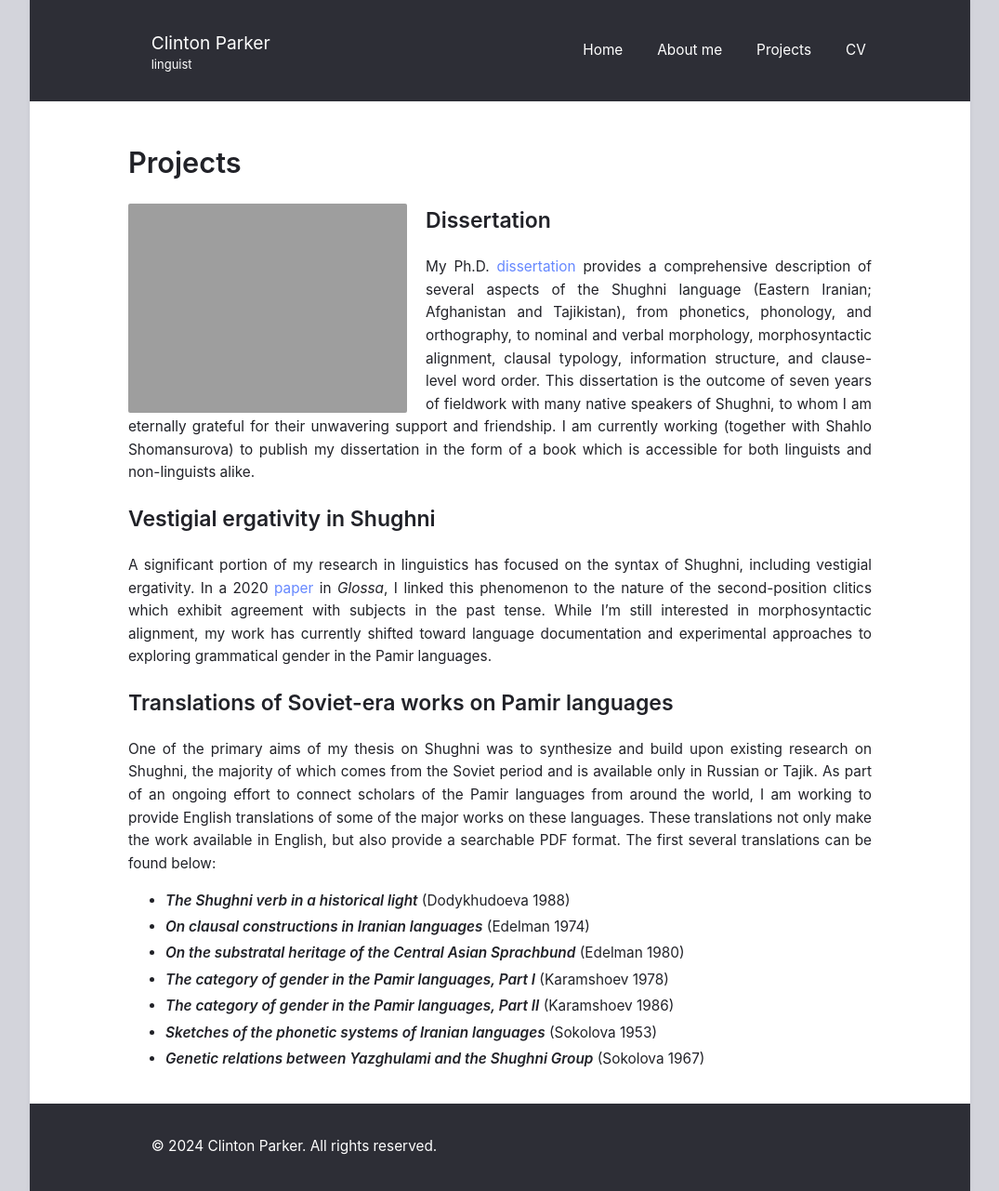
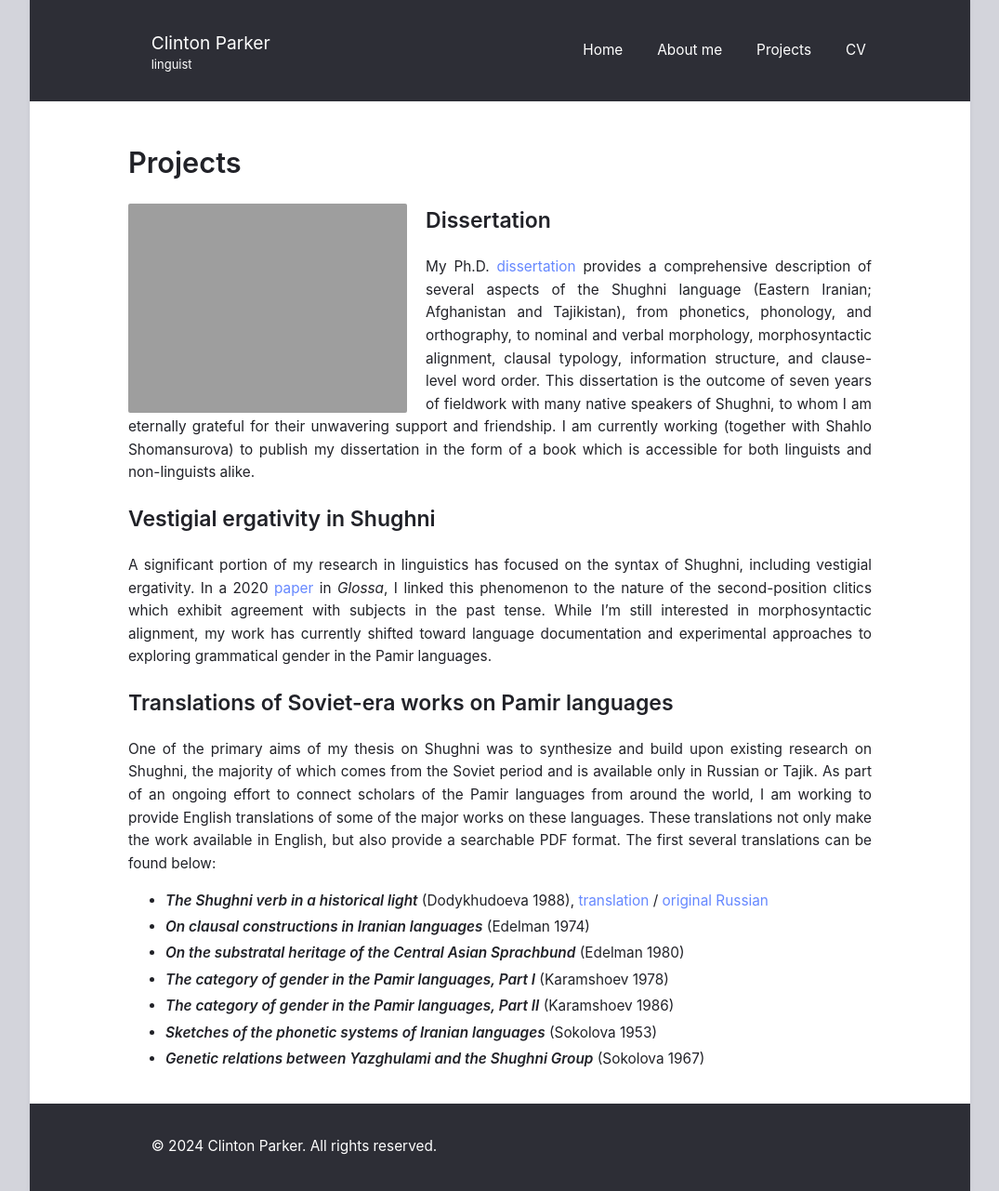
Before and after one commit to clintonparker/clintonparker.github.io, a Jekyll site: the page built from projects.md, in a window 1280 px wide. Shown: the whole page at 93% size, without its empty margins (102-1177 px from the left). Built offline with Jekyll 4.4.1, drawn with Linux system fonts in a browser that asks for light colours; some web fonts are replaced.

Commit message:
Update projects.md

```diff
--- a/projects.md
+++ b/projects.md
@@ -22,7 +22,7 @@ permalink: /projects/
   {{ "One of the primary aims of my thesis on Shughni was to synthesize and build upon existing research on Shughni, the majority of which comes from the Soviet period and is available only in Russian or Tajik.  As part of an ongoing effort to connect scholars of the Pamir languages from around the world, I am working to provide English translations of some of the major works on these languages.  These translations not only make the work available in English, but also provide a searchable PDF format.  The first several translations can be found below:" | markdownify }}
 
   {{ "
-  - ***The Shughni verb in a historical light*** (Dodykhudoeva 1988)
+  - ***The Shughni verb in a historical light*** (Dodykhudoeva 1988), [translation](https://clintonparker.github.io/assets/translations/Dodykhudoeva_1988_En.pdf) / [original Russian](https://clintonparker.github.io/assets/translations/Dodykhudoeva_1988_Russ.pdf)
   - ***On clausal constructions in Iranian languages*** (Edelman 1974)
   - ***On the substratal heritage of the Central Asian Sprachbund*** (Edelman 1980)
   - ***The category of gender in the Pamir languages, Part I*** (Karamshoev 1978)
```
